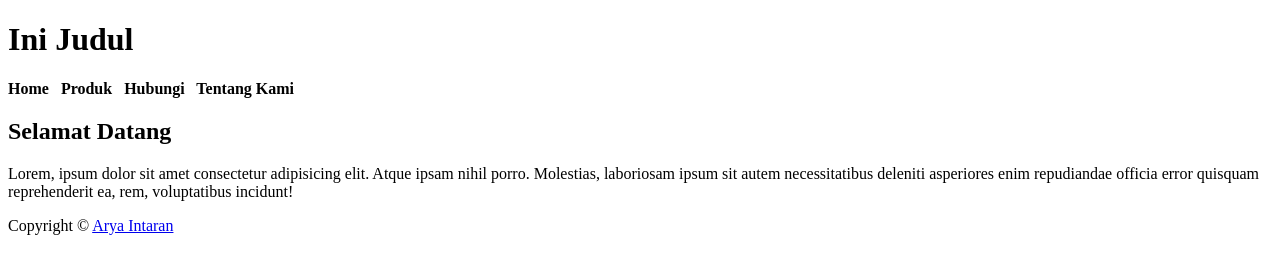
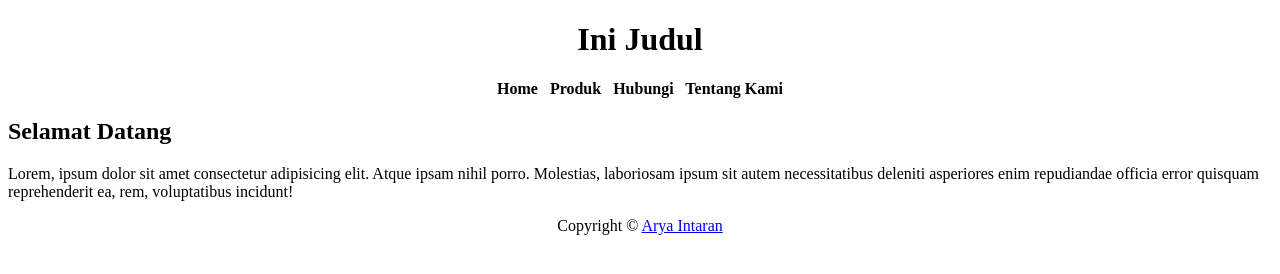
Before and after one commit to aryaintrn09/front-end-dev, a plain HTML site: page struktur.html in a window 1280 px wide. Drawn offline with Linux system fonts and the light colour scheme.

Commit message:
Update struktur.html

```diff
--- a/struktur.html
+++ b/struktur.html
@@ -2,16 +2,17 @@
 <html>
 <head>
     <title>Struktur HTML</title>
-    <!-- <style>
+    <style>
         header {
-            background-color: blue;
-            color: white;
+            text-align: center;
         }
         nav {
-            background-color: blue;
-            color: white;
+            text-align: center;
         }
-    </style> -->
+        footer{
+            text-align: center;
+        }
+    </style>
 </head>
 <body>
     <header>
```
